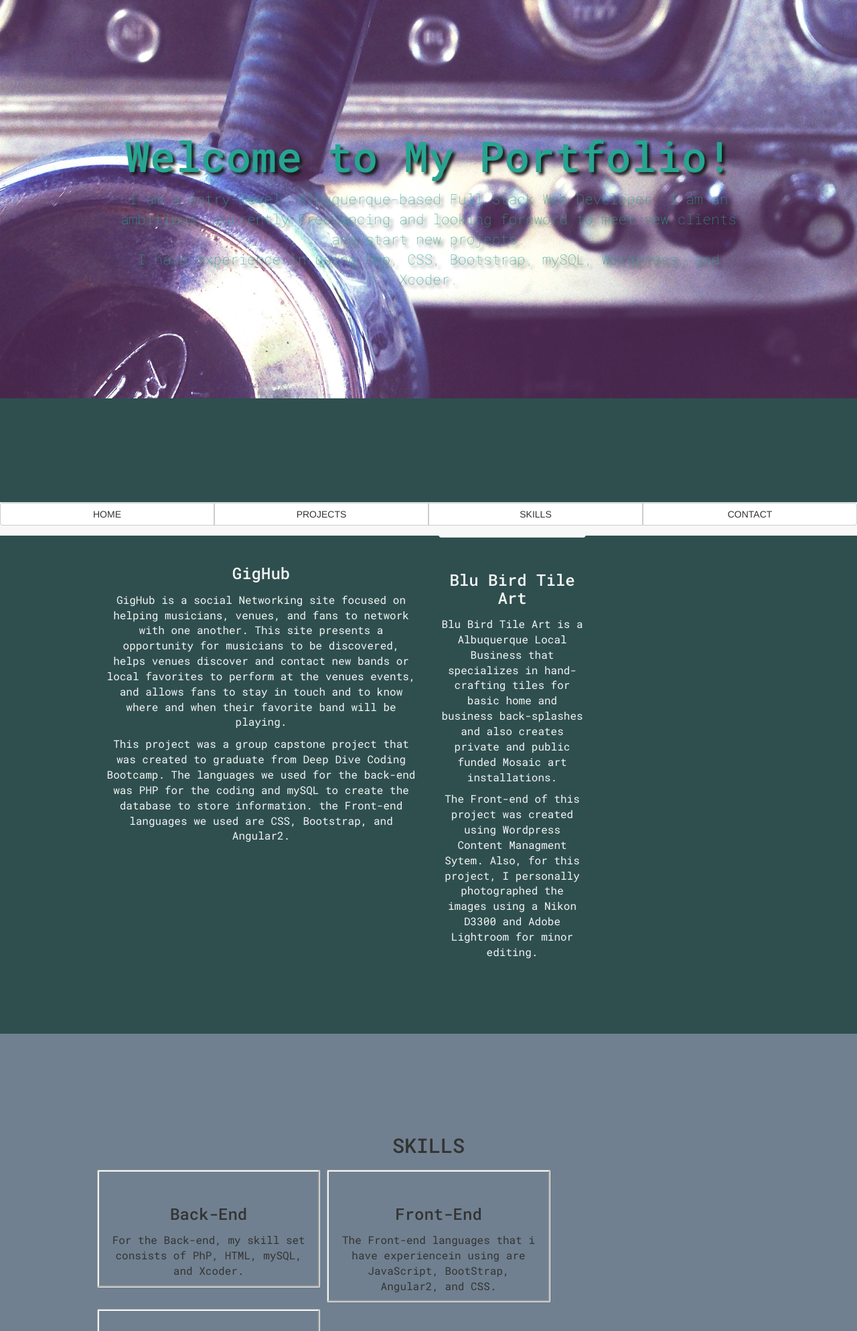
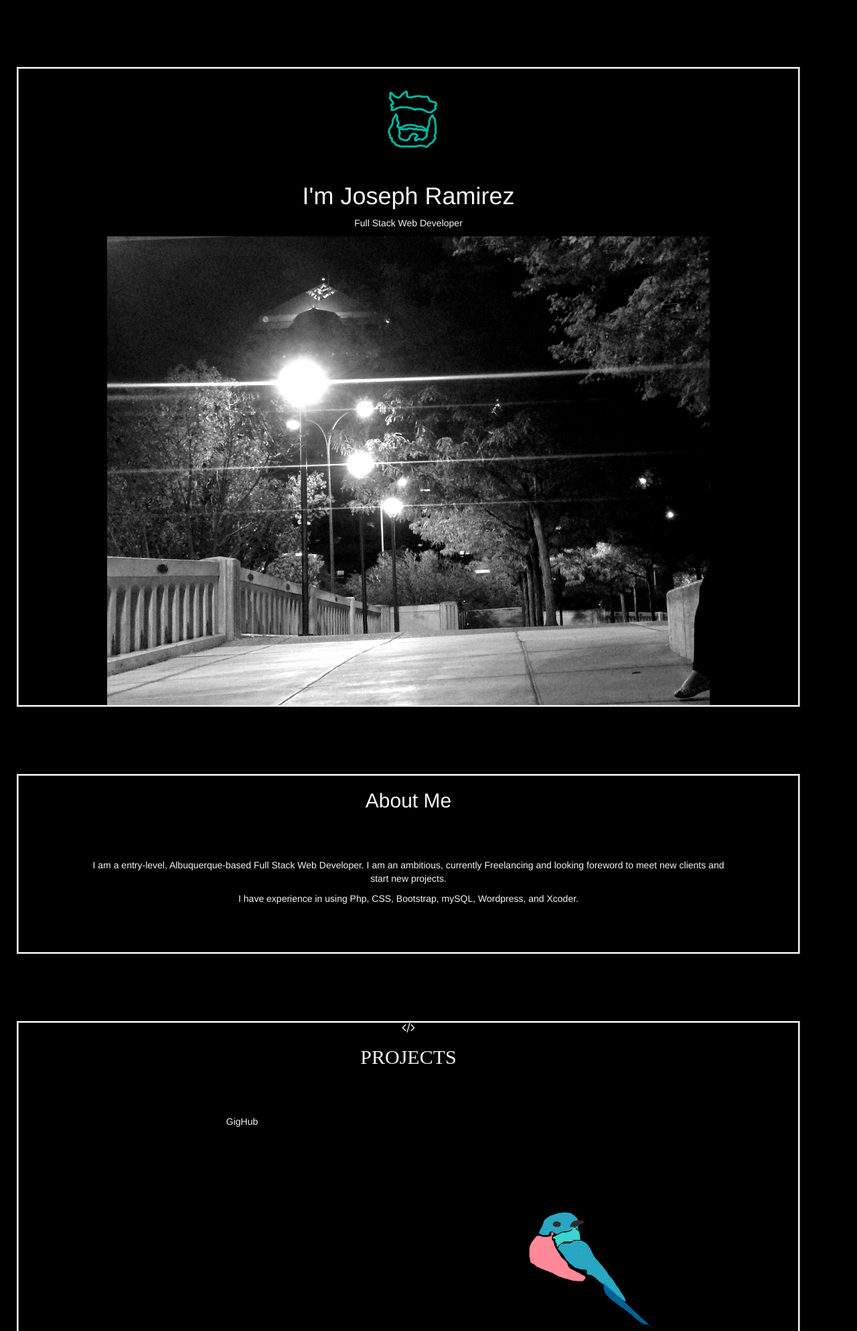
Before and after one commit to JosephBlu/portfolio_pwp, a PHP site: page / in a window 1280 px wide. Shown: the top 1988 px of the page at 67% size. Run offline with PHP 8.4, Linux system fonts and the light colour scheme; some libraries are stand-ins or nearby versions.

Commit message:
restructured portfolio page

```diff
--- a/public_html/css/style.css
+++ b/public_html/css/style.css
@@ -1,55 +1,34 @@
 
-h1, h2, h3, p {
+header {
 	text-align: center;
-	font-family: 'Roboto Mono', monospace;
-}
-p {
-	font-size: 12pt;
-}
-h1, h2, h3 {
-	margin-top: 50px;
-	margin-bottom: 15px;
+	margin-top: 5px;
 
 }
 
 
-.container{
-	padding: 100px;
+.fa-code  {
+	color: whitesmoke;
+}
+
+body {
+	color: whitesmoke;
+	background-color: black;
+}
+
+.col-md-12 , .col-md-6 {
+	margin-bottom: 60px;
 
 }
 
-.jumbotron {
-	background-image: url("../images/IMG_3210.jpg") ;
-	color: #109c87;
-	background-position: 0% 25%;
-	background-size: cover;
-	background-repeat: no-repeat;
-	text-shadow: black 0.3em 0.3em 0.3em;
-	margin-bottom: 0px;
-	opacity: .9;
-
+img {
+	align-self: center;
 }
 
-
-.jumbotron-project {
-	background-color: darkslategrey;
-	color: whitesmoke;
+.container {
+	text-align: center;
+	padding-left: 100px;
+	padding-right: 100px;
+	margin: 100px 25px;
+	border-style: ridge;
+	border-
 }
-
-.images.blubird1.png {
-	width: 200px;
-	height: 454px;
-		 }
-
-.jumbotron-skill {
-
-	background-color: slategray;
-}
-
-.col-md-4 {
-	border-color: whitesmoke;
-	border-radius: 2px;
-	border-style: groove;
-	margin: 5px;
-	font-size: 50%;
-}
--- a/public_html/index.php
+++ b/public_html/index.php
@@ -3,7 +3,7 @@
 	<head>
 		<meta charset="utf-8"/>
 		<meta http-equiv="X-UA-Compatible" content="ie=edge"/>
-		<meta name="viewport" content="width=device width, initial_scale=1.0"/>
+		<meta name="viewport" content="width=device- width, initial_scale=1.0"/>
 
 		<link rel="stylesheet" href="https://maxcdn.bootstrapcdn.com/bootstrap/3.3.7/css/bootstrap.min.css" integrity="sha384-BVYiiSIFeK1dGmJRAkycuHAHRg32OmUcww7on3RYdg4Va+PmSTsz/K68vbdEjh4u" crossorigin="anonymous">
 		<!--Font awesome-->
@@ -38,78 +38,55 @@
 		<script src='https://www.google.com/recaptcha/api.js'></script>
 		<title>Joseph Ramirez</title>
 	</head>
+	<!-- This is for the first section-->
+	<body>
+		<div class="padding-large" id="main">
+			<header class="container">
+				<img alt="Brand"  class="img-circle" src="./images/beard.png" height="150" width="125">
+				<h1>I'm Joseph Ramirez</h1>
+				<p> Full Stack Web Developer</p>
+				<img src="./images/IMG_3346.jpg" width="900" height="700" align="center">
+			</header>
+		</div>
 
-	<body>
-		<nav class="navbar navbar-default navbar-fixed-bottom">
-			<div class="container-nav">
-				<div class="btn-group btn-group-justified">
-					<a href="#" class="btn btn-default">HOME</a>
-					<a href="#" class="btn btn-default">PROJECTS</a>
-					<a href="#" class="btn btn-default">SKILLS</a>
-					<a href="#" class="btn btn-default">CONTACT</a>
+		<!-- this is the About page -->
+			<div class="container" id="aboutMe">
+				<div class="row">
+					<div class="col-md-12">
+						<h2>About Me</h2>
+					</div>
+					<div class="col-md-12">
+						<p>I am a entry-level, Albuquerque-based Full Stack Web Developer. I am an ambitious,  currently Freelancing and looking foreword to meet new clients and start new projects.</p>
+						<p>I have experience in using Php, CSS, Bootstrap, mySQL, Wordpress, and Xcoder.</p>
+					</div>
 				</div>
 			</div>
-		</nav>
 
-		<div class="jumbotron">
-		<header class="cover-header">
+		<!--this is for the projects section-->
 			<div class="container">
-				  <div class="row">
-					  <div class="col-md-12">
-						  <h1>Welcome to My Portfolio!</h1>
-						  <p>I am a entry-level, Albuquerque-based Full Stack Web Developer. I am an ambitious,  currently Freelancing and looking foreword to meet new clients and start new projects. <br>I have experience in using Php, CSS, Bootstrap, mySQL, Wordpress, and Xcoder.</p>
-					  </div>
-				  </div>
-			</div>
-		</header>
-	</div>
+				<div class="row">
+					<div class="col-md-12">
+						<i class="fa fa-code fa-lg" aria-hidden="true">
+						<h2> PROJECTS</h2>
+						</i>
+					</div>
+					<div class="col-md-6 ">
 
-		<div class="jumbotron-project">
-		<div class="container">
-			<h2>PROJECTS</h2>
-			<div class="row">
-				<div class="col-md-6">
-					<h3>GigHub</h3>
-					<p>GigHub is a social Networking site focused on helping musicians, venues, and fans to network with one another. This site presents a opportunity for musicians to be discovered, helps venues discover and contact new bands or local favorites to perform at the venues events, and allows fans to stay in touch and to know where and when their favorite band will be playing.</p>
-					<p>This project was a group capstone project that was created to graduate from Deep Dive Coding Bootcamp. The languages we used for the back-end was PHP for the coding and mySQL to create the database to store information. the Front-end languages we used are CSS, Bootstrap, and Angular2.</p>
-				</div>
-				<div class="col-xs-6 col-md-3">
-					<a href="#" class="thumbnail">
-						</a>
-						<h3>Blu Bird Tile Art</h3>
-						<p>Blu Bird Tile Art is a Albuquerque Local Business that specializes in hand-crafting tiles for basic home and business back-splashes and also creates private and public funded Mosaic art installations. </p>
-						<p> The Front-end of this project was created using Wordpress Content Managment Sytem. Also, for this project, I personally photographed the images using a Nikon D3300 and Adobe Lightroom for minor editing. </p>
+							<p>GigHub</p>
 					</div>
-			</div>
-		</div>
-		</div>
-		<div class="jumbotron-skill">
-		<div class="container">
-			<H2>SKILLS</H2>
-			<div class="row">
-				<div class="col-md-4">
-					<h3>Back-End</h3>
-					<p>For the Back-end, my skill set consists of PhP, HTML, mySQL, and Xcoder. </p>
-				</div>
-				<div class="col-md-4">
-					<h3>Front-End</h3>
-					<p>The Front-end languages that i have experiencein using are JavaScript, BootStrap, Angular2, and CSS. </p>
-				</div>
-				<div class="col-md-4">
-					<h3>Wordpress</h3>
-					<p>For projects that do not need me to get my hands dirty. I also have experience in creating or designing websites using Wordpress. </p>
+					<div class="col-md-6 ">
+						<img src="images/blubird1.png" width="325" height="400">
+							<p>Blu Bird Tile Art</p>
+					</div>
 				</div>
 			</div>
-		</div>
-		</div>
 
+		<!-- this is the contact Page-->
 	<div class="jumbotron-contact">
 		<div class="container">
 			<div class="row">
 				<div class="col-md-4">
-
 				</div>
-
 				<div class="col-md-4">
 					<h2> Feel free to Contact Me!</h2>
 					<!--Begin Contact Form-->
@@ -171,4 +148,11 @@
 	</div>
 	</body class="font">
 
+	<script>
+
+		$(function () {
+			$('[data-toggle="popover"]').popover()
+		})
+	</script>
+
 </html>
```
Also changed, not shown: public_html/images/beard.png (added).
